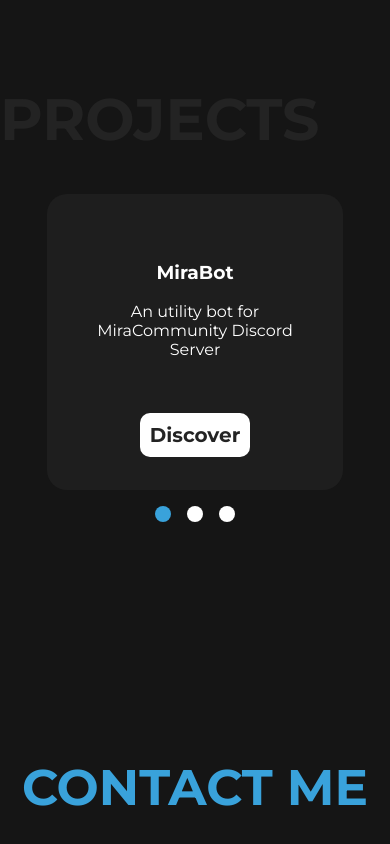
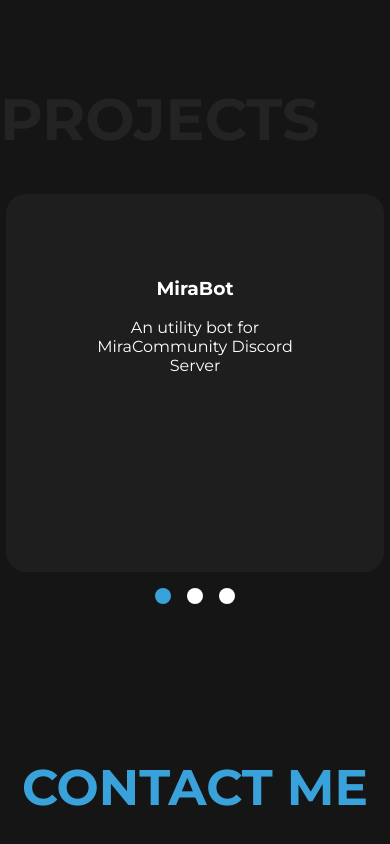
Before and after one commit to Mirailisc/MiraPort, a React (Create React App) app: page / in a window 390 px wide. Shown: the part 1888-2732 px from the top of the page. Built offline with nearby package versions, Linux system fonts and the light colour scheme.

Commit message:
Fix Responsive

```diff
--- a/src/components/Projects/index.module.scss
+++ b/src/components/Projects/index.module.scss
@@ -14,6 +14,9 @@
             flex-direction: row;
             justify-content: center;
 
+            a {
+                text-decoration: none;
+
                 .cardContent {
                     width: 250px;
                     height: 250px;
@@ -23,27 +26,11 @@
                     border-radius: 20px;
                     color: #FFFFFF;
                     background: #1E1E1E;
-
-                .body {
-                    a {
-                        position: relative;
-                        top: 5rem;
-                        text-decoration: none;
-                        font-size: 20px;
-                        font-weight: 700;
-                        color: #232323;
-                        background-color: #FFFFFF;
-                        padding: 10px;
-                        border-radius: 10px;
                     transition: 300ms;
 
                     &:hover {
-                            background-color: #d4d4d4;
-                        }
-
-                        @media only screen and (max-width: 768px) {
-                            top: 3rem;
-                        }
+                        border-top: 5px solid #FFFFFF;
+                        background: #363636;
                     }
                 }
             }
--- a/src/components/Projects/index.tsx
+++ b/src/components/Projects/index.tsx
@@ -43,13 +43,14 @@
           <Carousel arrows={false} responsive={responsive} showDots customDot={<CustomDot />}>
             {projectCards.map((items) => (
               <div className={styles.card} key={items.key}>
-                <div className={styles.cardContent}>
-                  <div className={styles.body}>
-                    <h3>{items.name}</h3>
-                    <p>{items.detail}</p>
-                    <a href={items.url}>Discover</a>
+                <a href={items.url}>
+                  <div className={styles.cardContent}>
+                    <div className={styles.body}>
+                      <h3>{items.name}</h3>
+                      <p>{items.detail}</p>
+                    </div>
                   </div>
-                </div>
+                </a>
               </div>
             ))}
           </Carousel>
```
Lines whose indentation alone changed are shown as unchanged.
